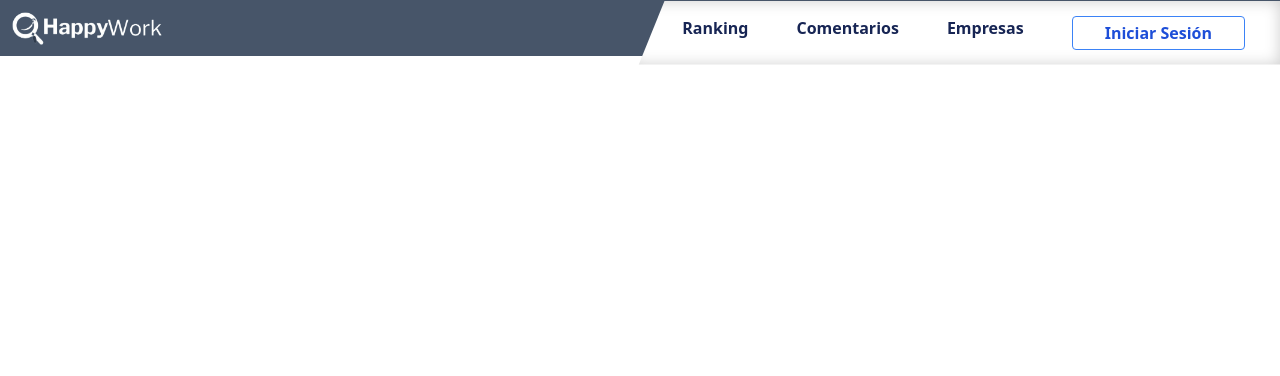
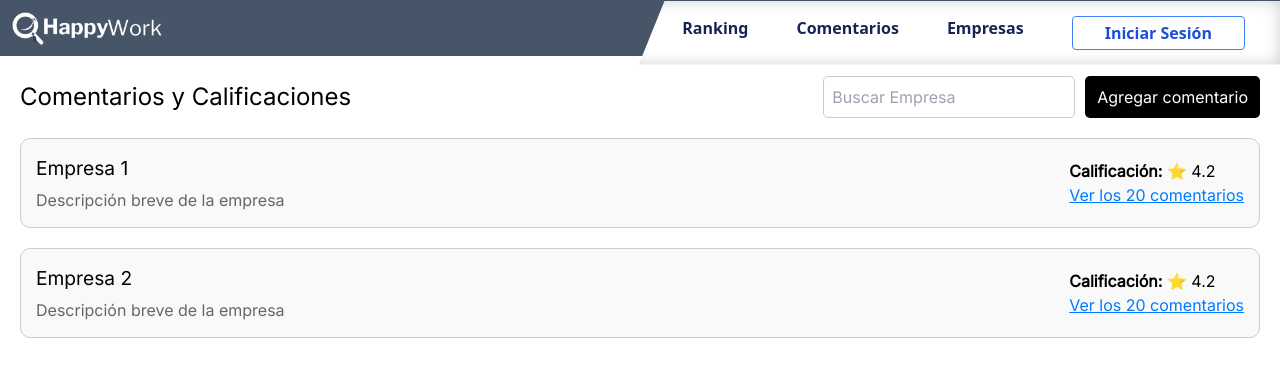
Before and after one commit to llamaz01/Happy-Work, a React (Create React App) app: page /comments in a window 1280 px wide. Shown: the top 376 px of the page. Built offline with nearby package versions, Linux system fonts and the light colour scheme.

Commit message:
home comments
comentarios principales

```diff
--- a/src/App.js
+++ b/src/App.js
@@ -8,6 +8,7 @@ import Navbar from "./components/navbar/navbar";
 import Home from "./components/home/home";
 import Login from "./components/auth/login/Login";
 import Register from "./components/auth/register/Register";
+import Comments from "./components/comments/home-comments";
 
 function App() {
   return (
@@ -20,6 +21,7 @@ function App() {
           <Route path="/about" element={<h1>Acerca de</h1>} />
           <Route path="/contact" element={<h1>Contacto</h1>} />
           <Route path="/auth/register" element={<Register />} />
+          <Route path="/comments" element={<Comments />} />
           <Route path="/" element={<Home />} />
         </Routes>
       </div>
--- /dev/null
+++ b/src/components/comments/home-comments.js
@@ -0,0 +1,58 @@
+import React from "react";
+import styles from "./styles/comments.module.css";
+import "@fontsource/inter";
+
+const Comments = () => {
+  const empresas = [
+    {
+      nombre: "Empresa 1",
+      descripcion: "Descripción breve de la empresa",
+      calificacion: 4.2,
+      comentarios: 20,
+    },
+    {
+      nombre: "Empresa 2",
+      descripcion: "Descripción breve de la empresa",
+      calificacion: 4.2,
+      comentarios: 20,
+    },
+  ];
+
+  return (
+    <div className={styles.container}>
+      <header className={styles.header}>
+        <h1>Comentarios y Calificaciones</h1>
+        <div className={styles.searchContainer}>
+          <input
+            type="text"
+            placeholder="Buscar Empresa"
+            className={styles.searchInput}
+          />
+          <button className={styles.addCommentButton}>Agregar comentario</button>
+        </div>
+      </header>
+
+      <div className={styles.empresasList}>
+        {empresas.map((empresa, index) => (
+          <div key={index} className={styles.empresaCard}>
+            <div className={styles.empresaInfo}>
+              <h2>{empresa.nombre}</h2>
+              <p>{empresa.descripcion}</p>
+            </div>
+            <div className={styles.empresaActions}>
+              <p>
+                <strong>Calificación:</strong>{" "}
+                <span className={styles.ratingStars}>⭐</span> {empresa.calificacion.toFixed(1)}
+              </p>
+              <button className={styles.commentsButton}>
+                Ver los {empresa.comentarios} comentarios
+              </button>
+            </div>
+          </div>
+        ))}
+      </div>
+    </div>
+  );
+};
+
+export default Comments;
--- /dev/null
+++ b/src/components/comments/styles/comments.module.css
@@ -0,0 +1,88 @@
+.container {
+    padding: 20px;
+    font-family: "Inter", sans-serif;
+  }
+
+  .header {
+    display: flex;
+    justify-content: space-between;
+    align-items: center;
+    margin-bottom: 20px;
+  }
+
+  .header h1 {
+    font-size: 1.5rem;
+    margin: 0;
+  }
+
+  .searchContainer {
+    display: flex;
+    gap: 10px;
+  }
+
+  .searchInput {
+    padding: 8px;
+    border: 1px solid #ccc;
+    border-radius: 5px;
+    flex: 1;
+  }
+
+  .addCommentButton {
+    padding: 8px 12px;
+    background-color: #000;
+    color: #fff;
+    border: none;
+    border-radius: 5px;
+    cursor: pointer;
+  }
+
+  .addCommentButton:hover {
+    background-color: #444;
+  }
+
+  .empresasList {
+    display: flex;
+    flex-direction: column;
+    gap: 20px;
+  }
+
+  .empresaCard {
+    display: flex;
+    justify-content: space-between;
+    align-items: center;
+    border: 1px solid #ccc;
+    padding: 15px;
+    border-radius: 10px;
+    background-color: #f9f9f9;
+  }
+
+  .empresaInfo h2 {
+    margin: 0 0 5px;
+    font-size: 1.2rem;
+  }
+
+  .empresaInfo p {
+    margin: 0;
+    color: #666;
+  }
+
+  .empresaActions p {
+    margin: 0;
+    font-size: 1rem;
+  }
+
+  .ratingStars {
+    color: #ffbc00;
+  }
+
+  .commentsButton {
+    background: none;
+    border: none;
+    color: #007bff;
+    cursor: pointer;
+    text-decoration: underline;
+  }
+
+  .commentsButton:hover {
+    color: #0056b3;
+  }
--- a/src/components/home/home.js
+++ b/src/components/home/home.js
@@ -1,6 +1,6 @@
 import React from "react";
 import styles from "./styles/home.module.css";
-import { useNavigate } from "react-router-dom";
+import { useNavigate,Link } from "react-router-dom";
 import '@fontsource/inter';
 
 
@@ -43,6 +43,8 @@ const Home = () => {
         >
           <img src="/image/comentarios.jpeg" alt="Comentarios" />
           <p>Comentarios</p>
+          <Link
+                to="/comments" />
           <p>Un top de las empresas más mencionadas por nuestros seguidores</p>
         </div>
         <div
--- a/src/components/navbar/navbar.js
+++ b/src/components/navbar/navbar.js
@@ -1,7 +1,7 @@
 import React, { useState } from "react";
 import styles from "./styles/navbar.module.css";
 import MobileMenu from "./mobileMenu";
-import { useNavigate } from "react-router-dom";
+import { useNavigate,Link } from "react-router-dom";
 
 const Navbar = () => {
   const [isOpen, setIsOpen] = useState(false);
@@ -60,12 +60,12 @@ const Navbar = () => {
               </a>
             </li>
             <li>
-              <a
-                href="#comentarios"
+            <Link
+                to="/comments"
                 className="font-semibold hover:text-blue-700 text-blue-950"
               >
                 Comentarios
-              </a>
+              </Link>
             </li>
             <li>
               <a
```
Also changed, not shown: 1 other file (tests, documents, lock files or other folders).
